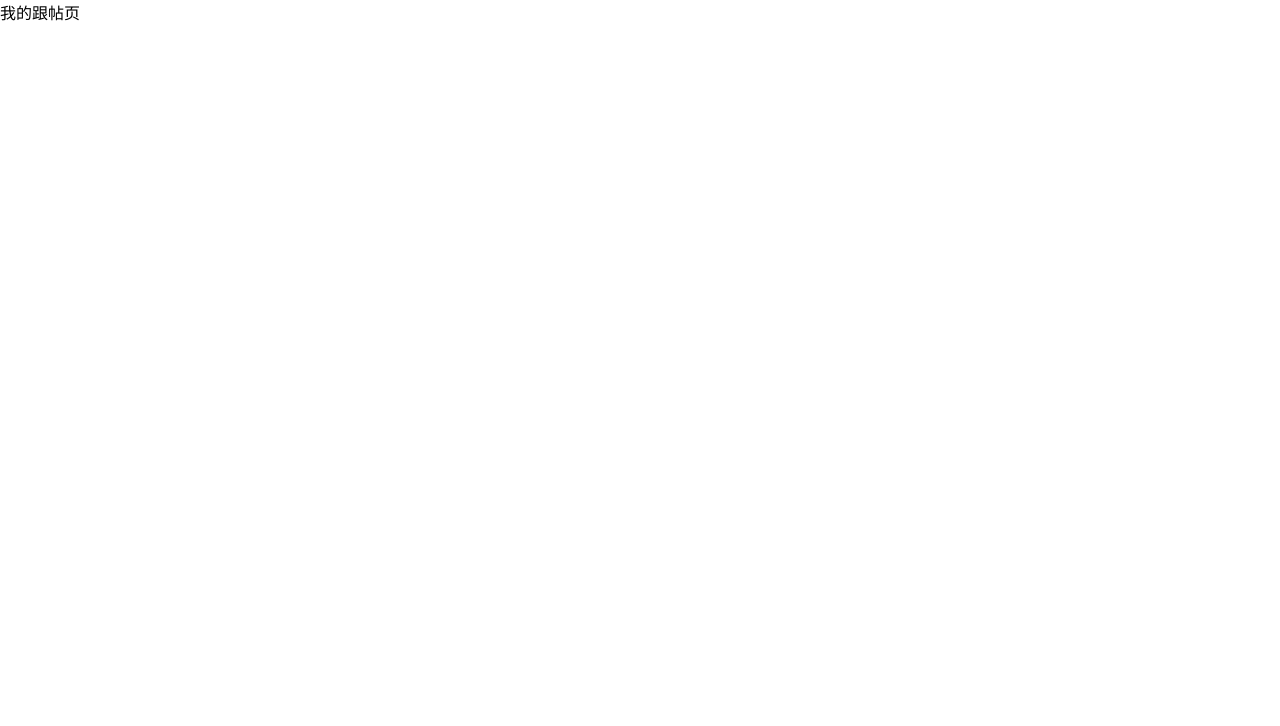
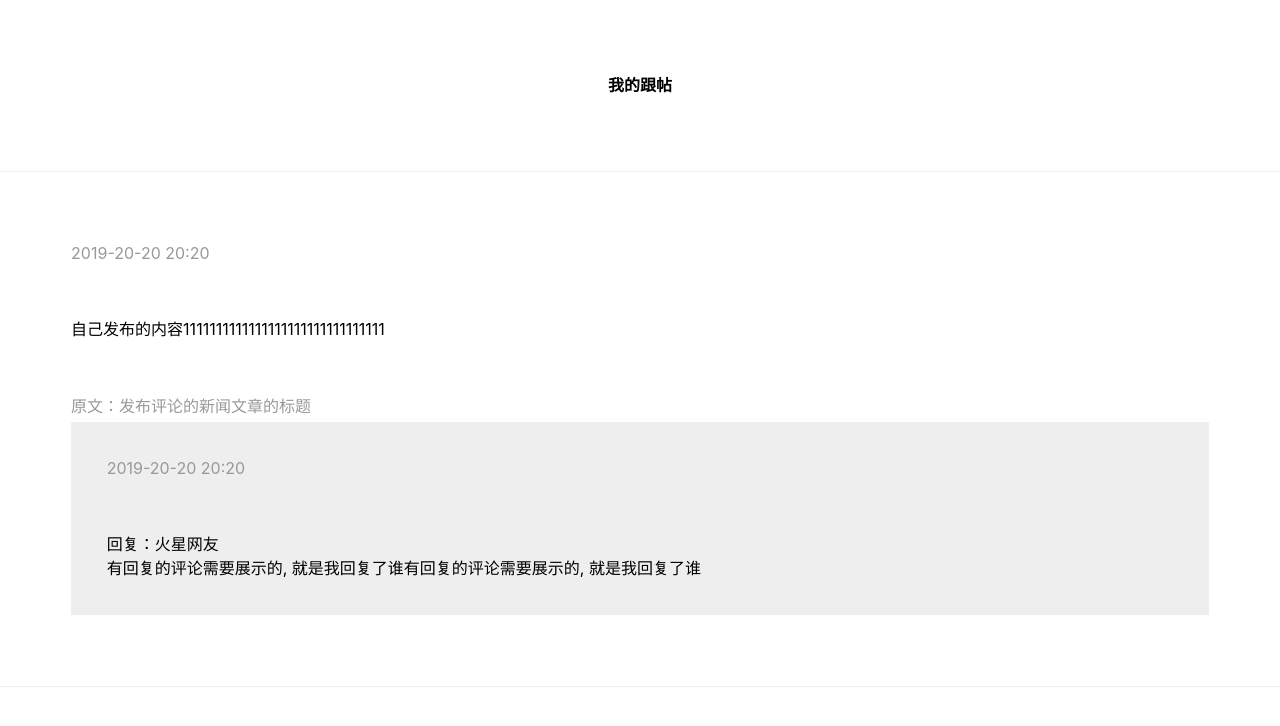
Before and after one commit to zwf0523/hmnews, a Vue app: page /comment in a window 1280 px wide. Shown: the top 726 px of the page. Built offline with nearby package versions, Linux system fonts and the light colour scheme; a small style sheet from the web is missing.

Commit message:
我的跟帖静态页面

```diff
--- a/src/views/Comment.vue
+++ b/src/views/Comment.vue
@@ -1,10 +1,56 @@
 <template>
-  <div>我的跟帖页</div>
+  <div>
+    <!-- 头部组件NavigateBar -->
+    <NavigateBar title="我的跟帖" />
+
+    <!-- 要循环的结构 -->
+    <div class="comment-item">
+      <!-- 自己发布的内容 -->
+      <div class="mine">
+        <div class="date">2019-20-20 20:20</div>
+        <div class="comment-content">自己发布的内容1111111111111111111111111111111</div>
+        <router-link to="#" class="link-post">原文：发布评论的新闻文章的标题</router-link>
+      </div>
+
+      <!-- 有回复的评论需要展示的, 就是我回复了谁 -->
+      <div class="parent">
+        <div class="date">2019-20-20 20:20</div>
+        <div class="parent-user">回复：火星网友</div>
+        <div class="parent-content">有回复的评论需要展示的, 就是我回复了谁有回复的评论需要展示的, 就是我回复了谁</div>
+      </div>
+    </div>
+  </div>
 </template>
 
 <script>
-export default {};
+import NavigateBar from "@/components/NavigateBar";
+export default {
+  components: {
+    NavigateBar
+  }
+};
 </script>
 
-<style>
+<style scoped lang="less">
+.comment-item {
+  padding: 20/360 * 100vw;
+  border-bottom: 1px #eee solid;
+  .mine {
+    margin-bottom: 5px;
+  }
+  .date {
+    color: #999;
+    margin-bottom: 15/360 * 100vw;
+  }
+  .parent {
+    padding: 10/360 * 100vw;
+    background: #eee;
+  }
+  .comment-content {
+    margin: 15/360 * 100vw 0;
+  }
+  .link-post {
+    color: #999;
+  }
+}
 </style>
--- a/src/views/Personal.vue
+++ b/src/views/Personal.vue
@@ -53,7 +53,7 @@
       // 组织一个列表按钮栏的数据
       rows: [
         { label: "我的关注", tips: "关注的用户", path: "/follow" },
-        { label: "我的跟帖", tips: "跟帖回复", path: "#" },
+        { label: "我的跟帖", tips: "跟帖回复", path: "/comment" },
         { label: "我的收藏", tips: "文章视频", path: "#" }
       ],
       // 个人的详细信息,初始值给一个对象
```
